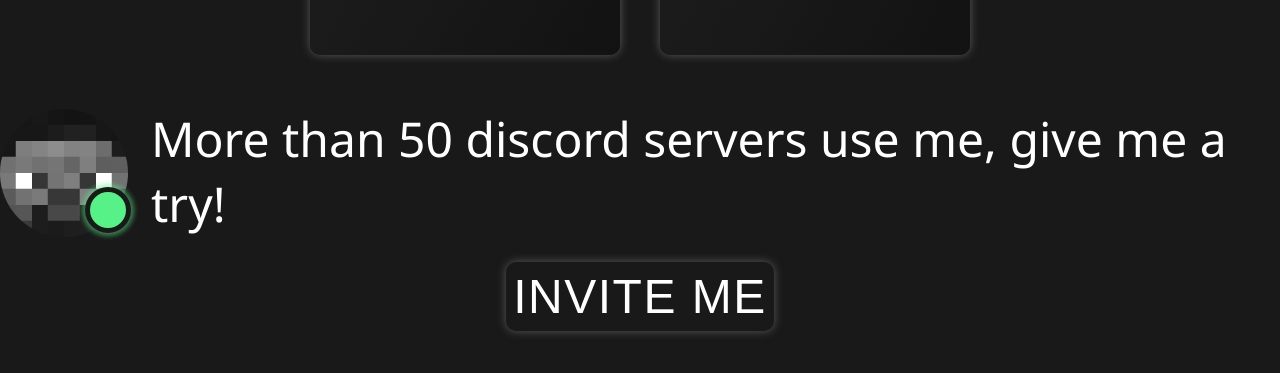
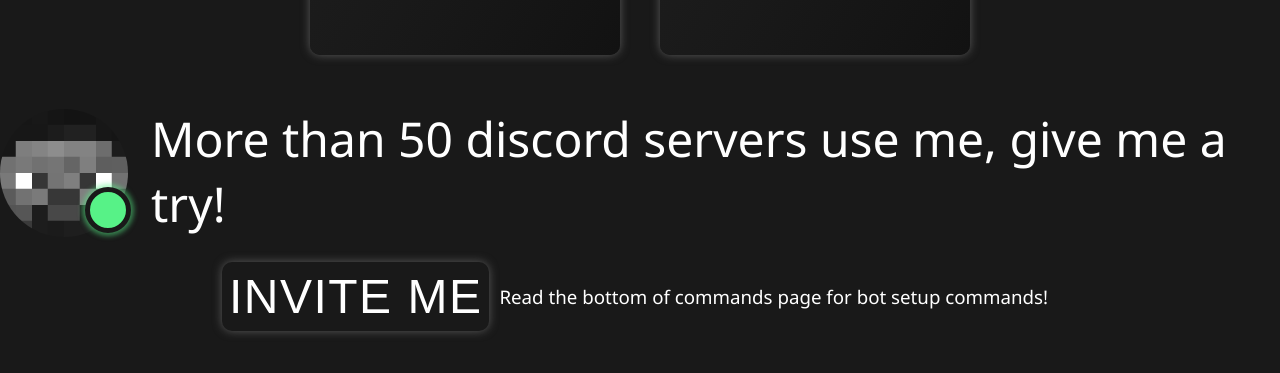
Before and after one commit to HeroDevc/website, a plain HTML site: page omgnibot/index.html in a window 1280 px wide. Shown: the part 4649-5022 px from the top of the page. Drawn offline with Linux system fonts and the light colour scheme.

Commit message:
Update index.html

```diff
--- a/omgnibot/index.html
+++ b/omgnibot/index.html
@@ -810,6 +810,14 @@
             box-shadow: 0 0 12px rgb(107, 107, 107);
             transform: scale(1.015);
         }
+
+        .invite-button-use-div h3 {
+            display: flex;
+            padding: 10px;
+            margin: 0;
+            color: rgb(255, 255, 255);
+            font-weight: lighter;
+        }
     </style>
 </head>
 <body>
@@ -1009,6 +1017,7 @@
             <a href="https://discord.com/oauth2/authorize?client_id=1184890572146745444">
                 <button>INVITE ME</button>
             </a>
+            <h3>Read the bottom of commands page for bot setup commands!</h3>
         </div>
     </div>
 </body>
```
